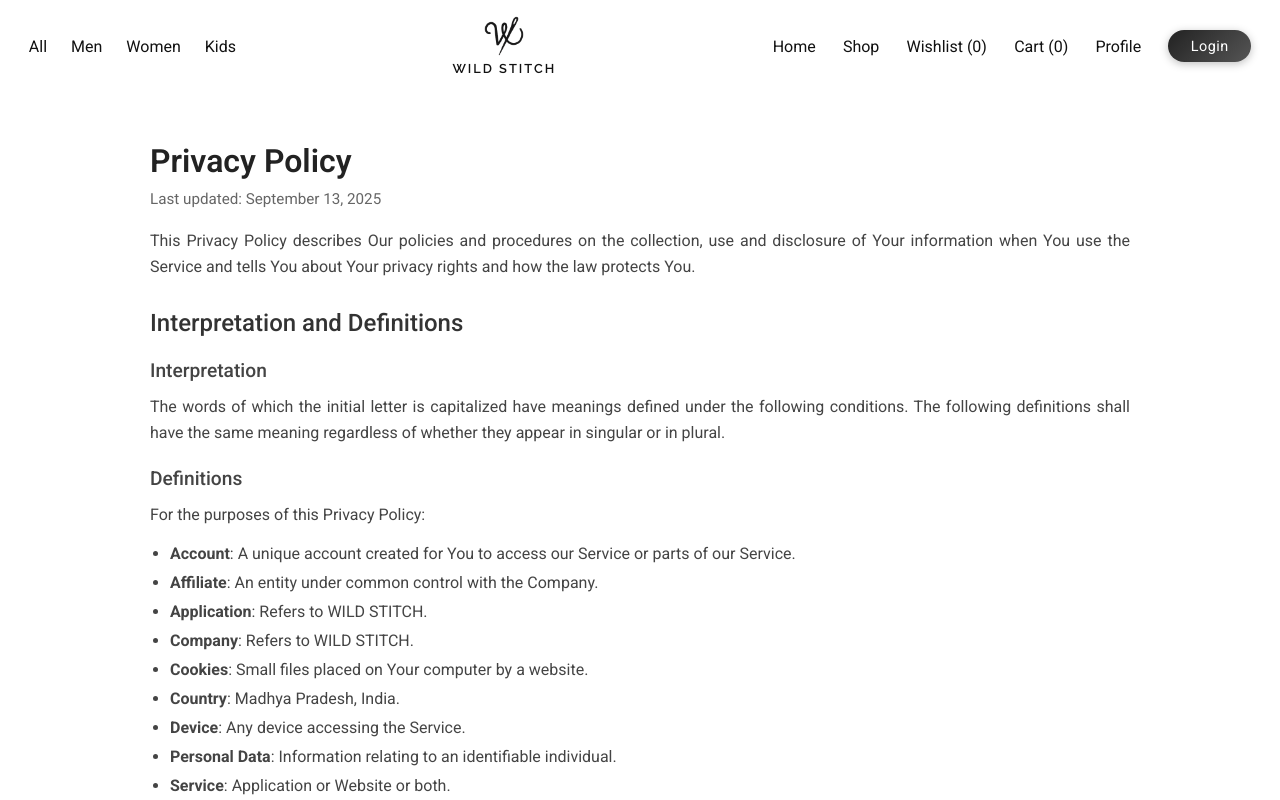
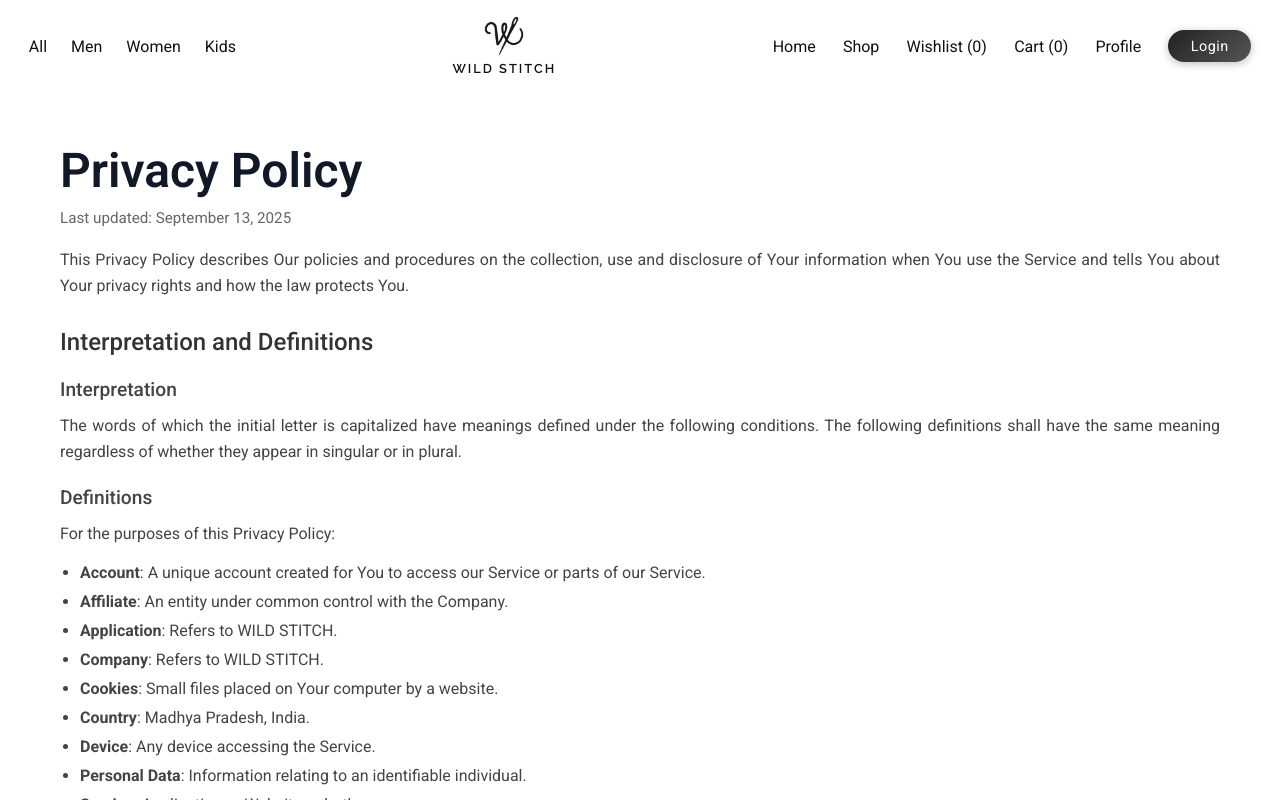
Before and after one commit to anujkaran12/CLOTHING-MERN-CLIENT, a React (Create React App) app: page /privacy-policy in a window 1280 px wide. Shown: the top 800 px of the page. Built offline with nearby package versions, Linux system fonts and the light colour scheme; no server answers.

Commit message:
Adding privacy-policy in profile card

```diff
--- a/src/Pages/PrivacyPolicy/PrivacyPolicy.css
+++ b/src/Pages/PrivacyPolicy/PrivacyPolicy.css
@@ -1,7 +1,7 @@
 .PP-page-container {
-  max-width: 1000px;
+  max-width: 1200px;
   margin: 40px auto;
-  padding: 10px 10px;
+  padding: 10px 20px;
   background: #ffffff;
   border-radius: 12px;
 
@@ -10,10 +10,10 @@
 }
 
 .PP-title {
-  font-size: 2rem;
+  font-size: 3rem;
   font-weight: 600;
   margin-bottom: 10px;
-  color: #222;
+  color: #111827;
 }
 
 .PP-date {
@@ -72,7 +72,7 @@ a:hover {
 
 @media (max-width: 768px) {
   .PP-page-container {
-    padding: 20px;
+    padding: 10px;
     margin: 20px;
   }
 
```
